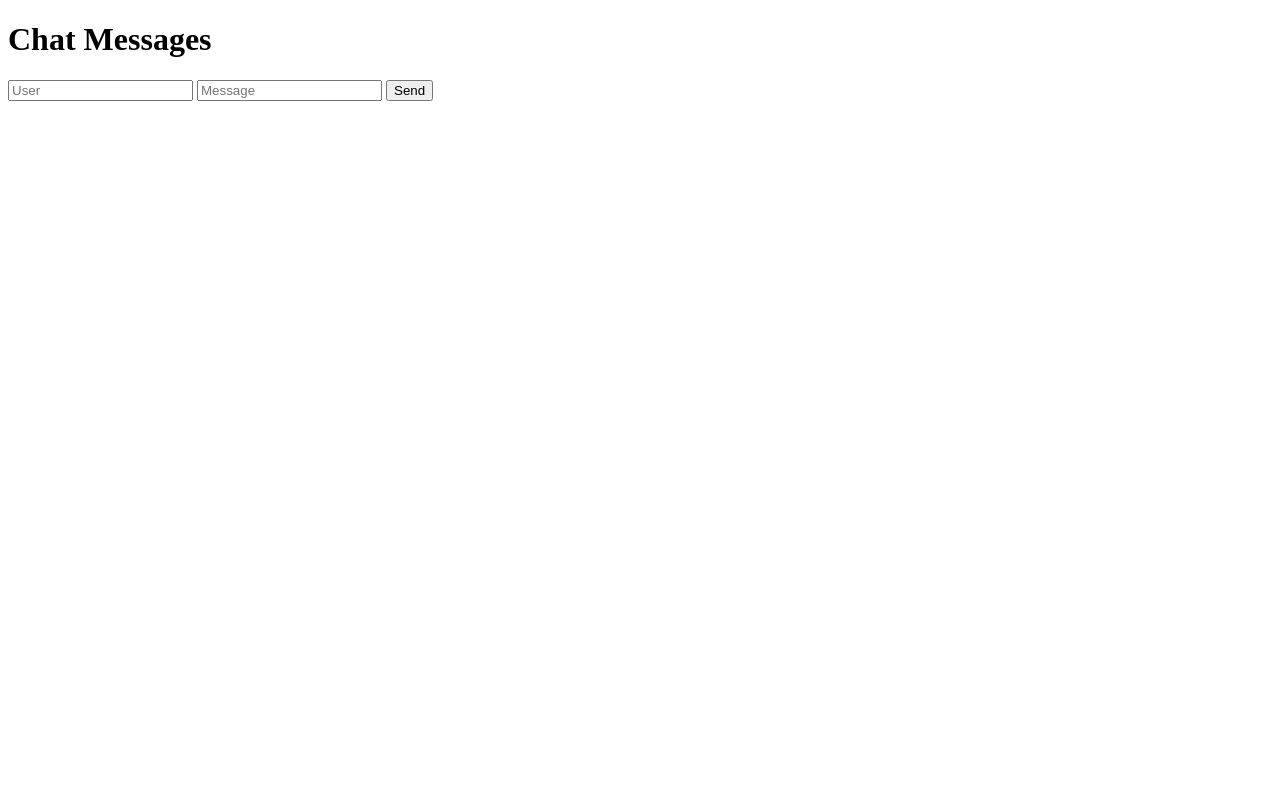
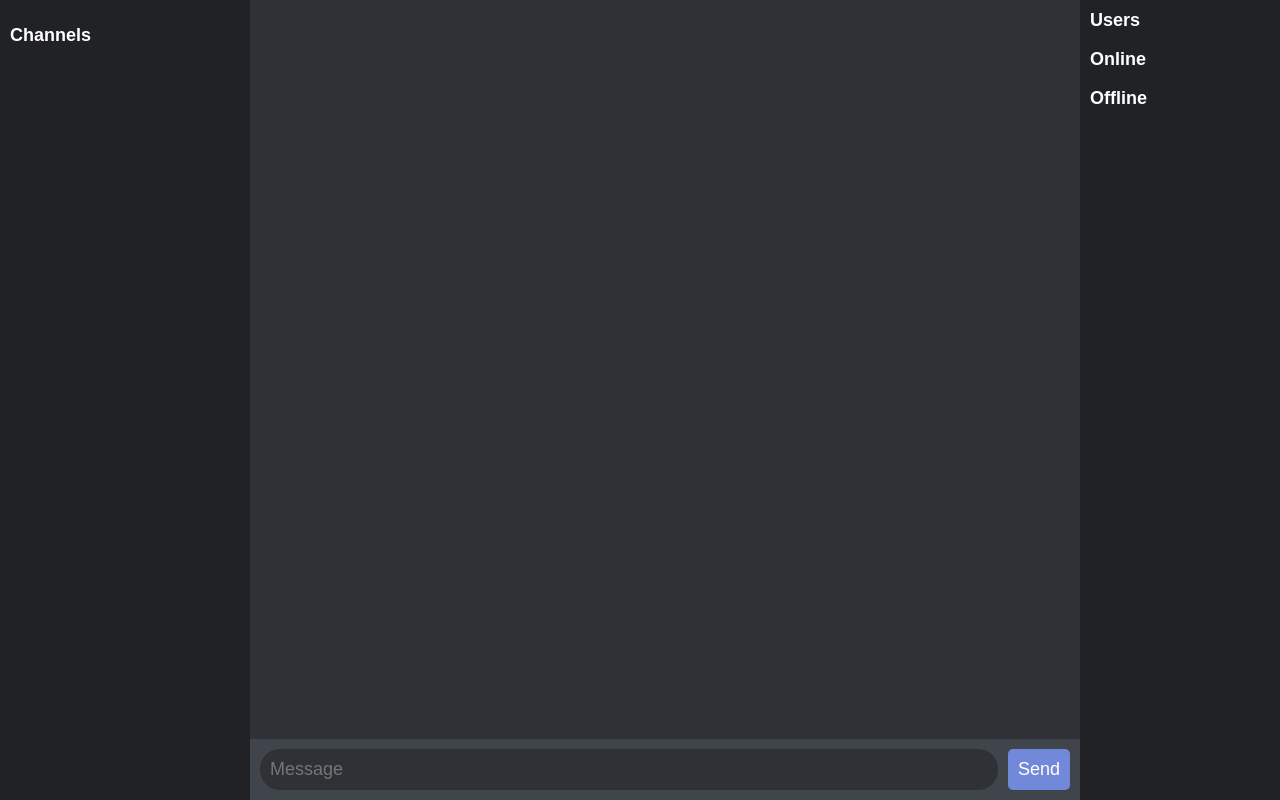
Before and after one commit to AutumnNippert/CommCast, a Flask app: page / in a window 1280 px wide. Run offline with Flask 3, Linux system fonts and the light colour scheme; data that the repository does not hold is empty; some libraries are stand-ins or nearby versions.

Commit message:
.html - Updated UI and added Client Cookies for users FIX: Server emit user update doesn't always work

```diff
--- a/app.py
+++ b/app.py
@@ -6,6 +6,8 @@ import os
 app = Flask(__name__)
 socketio = SocketIO(app)
 CHAT_FILE = 'chat.json'
+
+users = {}
 
 # Ensure the chat file exists
 if not os.path.exists(CHAT_FILE):
@@ -42,6 +44,18 @@ def add_message():
     socketio.emit('new_message', new_message)
     return jsonify(new_message), 201
 
+# SocketIO event handler user_connect and user_disconnect
+@socketio.on('user_connect')
+def handle_user_connect(username):
+    users[username] = 'online'
+    emit('update_users', users)
+    print("Emitting update_users")
+
+@socketio.on('user_disconnect')
+def handle_user_disconnect(username):
+    users[username] = 'offline'
+    emit('update_users', users)
+    print("Emitting update_users")
+
 if __name__ == '__main__':
-    # run on 10.132.200.7:5000
-    socketio.run(app, host='10.132.200.7', port=5000)
+    socketio.run(app, host='0.0.0.0', port=5000)
--- a/templates/index.html
+++ b/templates/index.html
@@ -9,15 +9,143 @@
       integrity="sha512-q/dWJ3kcmjBLU4Qc47E4A9kTB4m3wuTY7vkFJDTZKjTs8jhyGQnaUrxa0Ytd0ssMZhbNua9hE+E7Qv1j+DyZwA=="
       crossorigin="anonymous"
     ></script>
+    <script>
+      // Function to generate a unique ID
+      function generateUserId() {
+        return "user-" + Math.random().toString(36).substr(2, 9);
+      }
+
+      // Function to get a cookie value by name
+      function getCookie(name) {
+        let match = document.cookie.match(
+          new RegExp("(^| )" + name + "=([^;]+)")
+        );
+        if (match) return match[2];
+        return null;
+      }
+
+      // Function to set a cookie
+      function setCookie(name, value, days) {
+        let expires = "";
+        if (days) {
+          let date = new Date();
+          date.setTime(date.getTime() + days * 24 * 60 * 60 * 1000);
+          expires = "; expires=" + date.toUTCString();
+        }
+        document.cookie = name + "=" + (value || "") + expires + "; path=/";
+      }
+
+      // Check if user ID cookie exists, if not, create it
+      let userId = getCookie("userId");
+      if (!userId) {
+        userId = generateUserId();
+        setCookie("userId", userId, 365); // Cookie valid for 1 year
+      }
+
+      // Now userId contains the unique ID for the user
+      console.log("User ID:", userId);
+    </script>
+<style>
+  *{
+
+    font-size: large;
+  }
+  body {
+    display: flex;
+    height: 100vh;
+    margin: 0;
+    font-family: Arial, sans-serif;
+    background-color: #2f3136;
+    color: white;
+  }
+  #sidebar {
+    width: 250px;
+    background-color: #202225;
+    padding: 10px;
+    box-sizing: border-box;
+  }
+  #main {
+    flex: 1;
+    display: flex;
+    flex-direction: column;
+  }
+  #messages {
+    flex: 1;
+    padding: 20px;
+    overflow-y: auto;
+  }
+  #messages li {
+    list-style: none;
+    padding: 10px;
+    margin-bottom: 10px;
+    background-color: #36393f;
+    border-radius: 5px;
+  }
+  #messageForm {
+    display: flex;
+    padding: 10px;
+    background-color: #40444b;
+  }
+  #messageForm input {
+    flex: 1;
+    padding: 10px;
+    margin-right: 10px;
+    border: none;
+    border-radius: 20px;
+    background-color: #2f3136;
+    color: white;
+  }
+  #messageForm button {
+    padding: 10px;
+    border: none;
+    border-radius: 5px;
+    background-color: #7289da;
+    color: white;
+    cursor: pointer;
+  }
+  #messageForm button:hover {
+    background-color: #5b6eae;
+  }
+  #onlineUsers {
+    width: 200px;
+    background-color: #202225;
+    padding: 10px;
+    box-sizing: border-box;
+  }
+  #onlineUsers h2 {
+    margin-top: 0;
+  }
+  #onlineUsers ul {
+    list-style: none;
+    padding: 0;
+  }
+  #onlineUsers li {
+    padding: 10px;
+    background-color: #36393f;
+    margin-bottom: 10px;
+    border-radius: 5px;
+  }
+</style>
   </head>
   <body>
-    <h1>Chat Messages</h1>
+    <div id="sidebar">
+      <h2>Channels</h2>
+      <!-- Add your channels or navigation here -->
+    </div>
+    <div id="main">
       <ul id="messages"></ul>
       <form id="messageForm">
-      <input type="text" id="user" placeholder="User" />
         <input type="text" id="message" placeholder="Message" />
         <button type="submit">Send</button>
       </form>
+    </div>
+    <div id="onlineUsers">
+      <h2>Users</h2>
+      <h3>Online</h3>
+      <ul id="online-users"></ul>
+      <h3>Offline</h3>
+      <ul id="offline-users"></ul>
+    </div>
     <script>
       var socket = io();
 
@@ -35,8 +163,17 @@
         addMessage(message);
       });
 
-      socket.on('connect', function() {
-        socket.emit('user_connect', {data: 'I\'m connected!'});
+      socket.on("connect", function () {
+        socket.emit("user_connect", userId );
+      });
+
+      window.onbeforeunload = function () {
+        socket.emit('user_disconnect', userId);
+      }
+
+      socket.on("update_users", function (users) {
+        console.log("Recieved: update_users");
+        updateOnlineUsers(users);
       });
 
       // Add message to the list
@@ -44,21 +181,62 @@
         var li = document.createElement("li");
         li.textContent = message.user + ": " + message.message;
         document.getElementById("messages").appendChild(li);
+        li.textContent = message.user + ": " + message.message;
+
+        // Add space if new user
+        if (
+          messages.lastChild &&
+          !messages.lastChild.textContent.startsWith(message.user + ":")
+        ) {
+          var space = document.createElement("li");
+          space.style.height = "20px"; // Adjust height as needed
+          messages.appendChild(space);
+        }
+
+        messages.appendChild(li);
+
+        messages.scrollTop = messages.scrollHeight; // Auto-scroll
+      }
+
+      // Update online users list
+      function updateOnlineUsers(users) {
+        // users is {user:online/offline}
+        var onlineUsers = document.getElementById("online-users");
+        var offlineUsers = document.getElementById("offline-users");
+        onlineUsers.innerHTML = "";
+        offlineUsers.innerHTML = "";
+        onlineCount = 0;
+        offlineCount = 0;
+
+        for (var user in users) {
+          var li = document.createElement("li");
+          li.textContent = user;
+          if (users[user] === "online") {
+            onlineUsers.appendChild(li);
+            onlineCount++;
+          } else {
+            offlineUsers.appendChild(li);
+            offlineCount++;
+          }
+        }
+        // change the title of the users list
+        document.getElementById("onlineUsers").getElementsByTagName("h2")[0].textContent = "Users (" + onlineCount + ")";
+        document.getElementById("onlineUsers").getElementsByTagName("h3")[0].textContent = "Online (" + onlineCount + ")";
+        document.getElementById("onlineUsers").getElementsByTagName("h3")[1].textContent = "Offline (" + offlineCount + ")";
       }
 
       // Handle form submission
       document
         .getElementById("messageForm")
         .addEventListener("submit", function (event) {
-          event.preventDefault();
-          var user = document.getElementById("user").value;
+          event.preventDefault();;
           var message = document.getElementById("message").value;
           fetch("/messages", {
             method: "POST",
             headers: {
               "Content-Type": "application/json",
             },
-            body: JSON.stringify({ user: user, message: message }),
+            body: JSON.stringify({ user: userId, message: message }),
           });
           document.getElementById("message").value = "";
         });
```
Also changed, not shown: 1 other file. Lines whose indentation alone changed are shown as unchanged.
